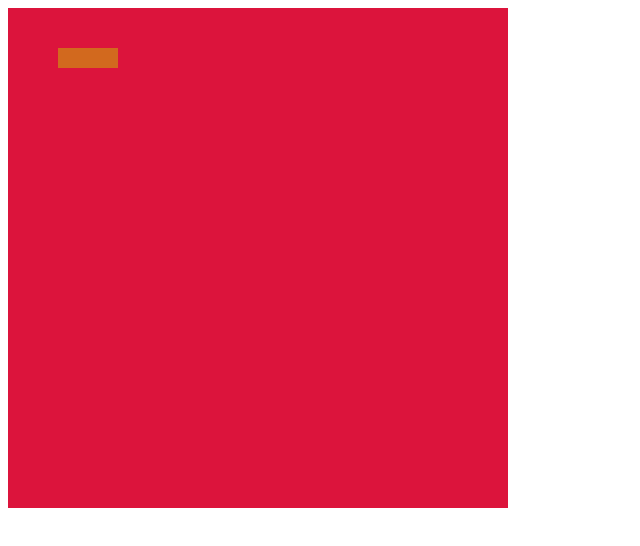
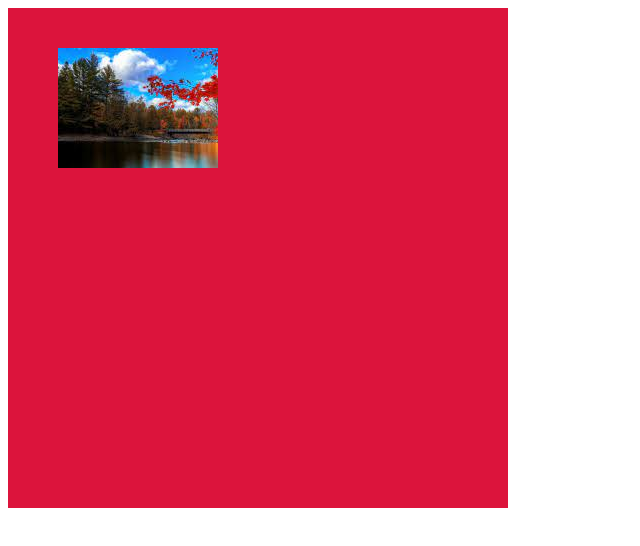
Before and after one commit to felipe-programador-18/practice-front, a plain HTML site: page practice.htmlandcss/animacao.html in a window 1280 px wide. Shown: the whole page, without its empty margins (0-640 px from the left). Drawn offline with Linux system fonts and the light colour scheme.

Commit message:
c47- get started create in thought in solutions

```diff
--- a/practice.htmlandcss/animacao.html
+++ b/practice.htmlandcss/animacao.html
@@ -24,6 +24,10 @@
     left: 50px;
 }
 
+#jogador{
+    padding: 50px;
+background-image: url(../img.001.jpg);
+}
 
   </style>
 
```
